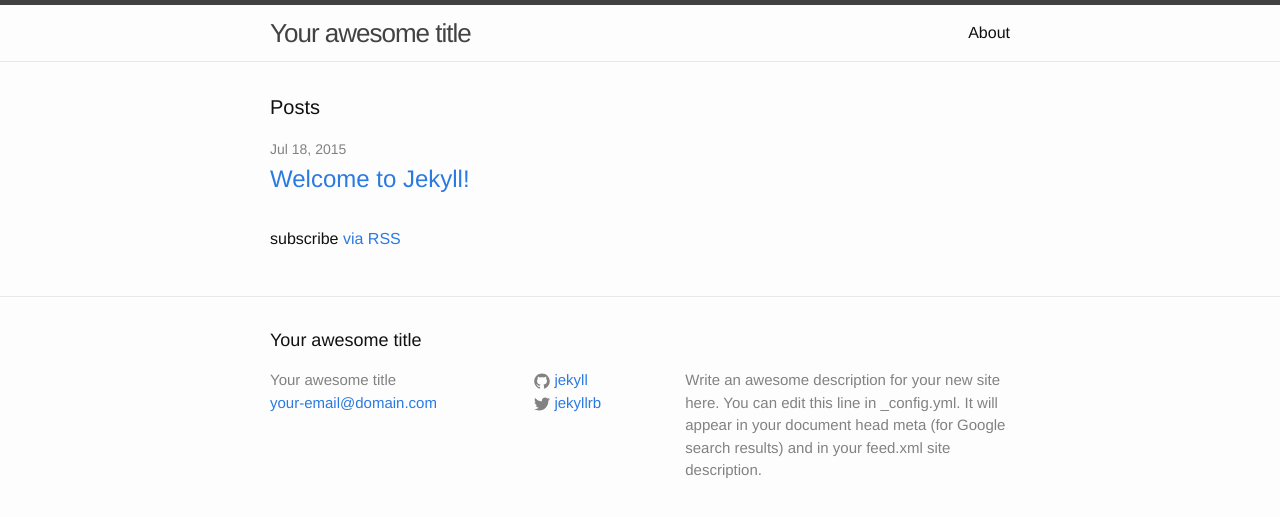
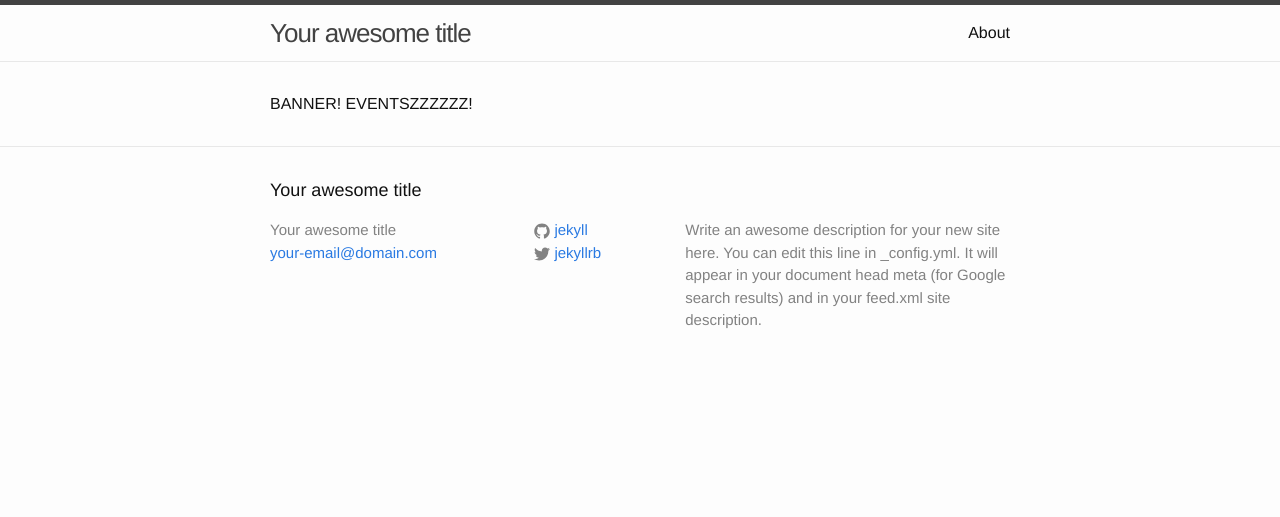
Before and after one commit to dclearnjs/dclearnjs.github.io, a Jekyll site: the page built from index.html, in a window 1280 px wide. Shown: the top 517 px of the page. Built offline with Jekyll 4.4.1, drawn with Linux system fonts in a browser that asks for light colours.

Commit message:
extract out a banner and an events partial

```diff
--- /dev/null
+++ b/_includes/banner.html
@@ -0,0 +1 @@
+BANNER!
--- /dev/null
+++ b/_includes/events.html
@@ -0,0 +1 @@
+EVENTSZZZZZZ!
--- a/index.html
+++ b/index.html
@@ -2,22 +2,5 @@
 layout: default
 ---
 
-<div class="home">
-
-  <h1 class="page-heading">Posts</h1>
-
-  <ul class="post-list">
-    {% for post in site.posts %}
-      <li>
-        <span class="post-meta">{{ post.date | date: "%b %-d, %Y" }}</span>
-
-        <h2>
-          <a class="post-link" href="{{ post.url | prepend: site.baseurl }}">{{ post.title }}</a>
-        </h2>
-      </li>
-    {% endfor %}
-  </ul>
-
-  <p class="rss-subscribe">subscribe <a href="{{ "/feed.xml" | prepend: site.baseurl }}">via RSS</a></p>
-
-</div>
+{% include banner.html %}
+{% include events.html %}
```
